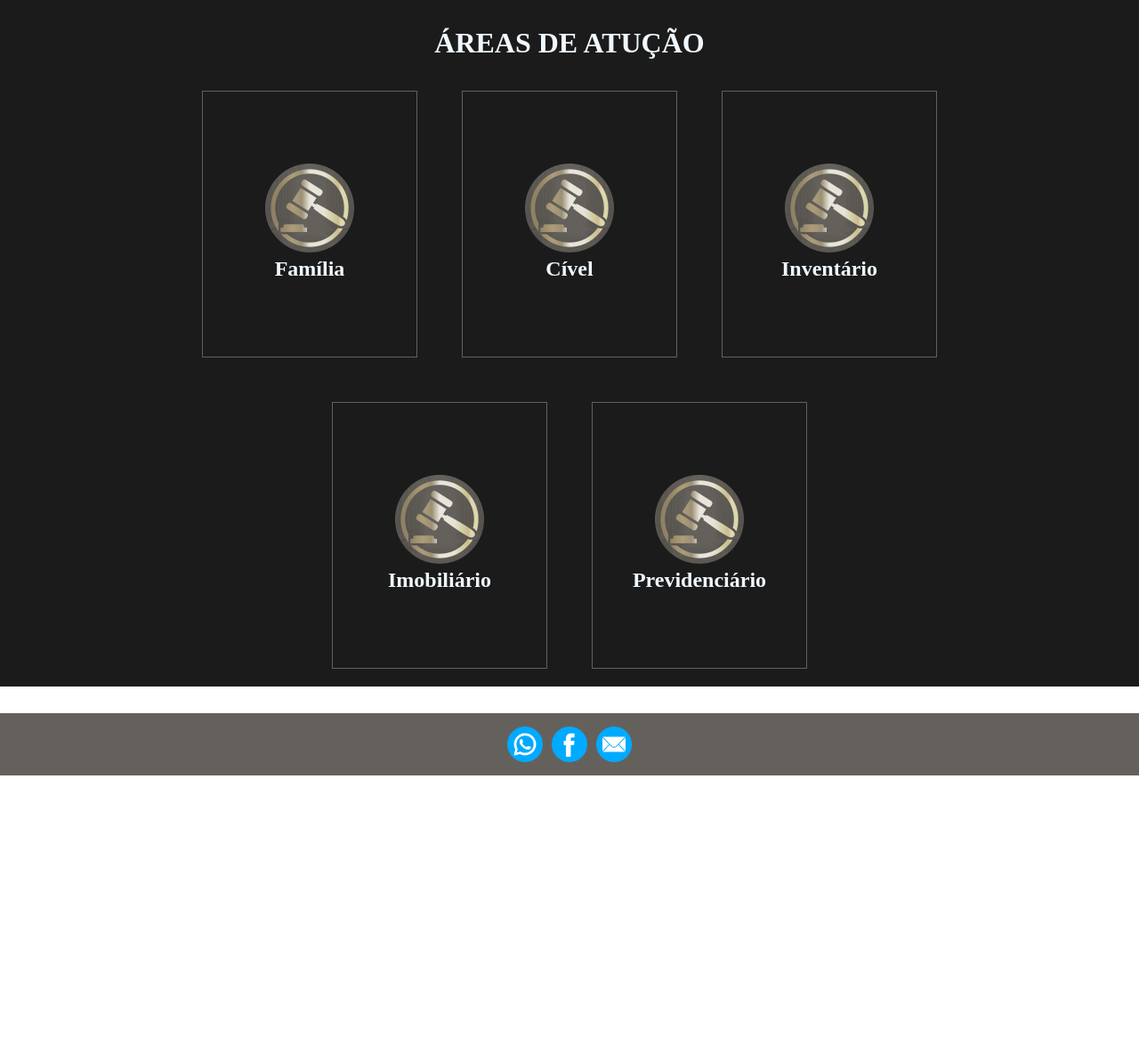
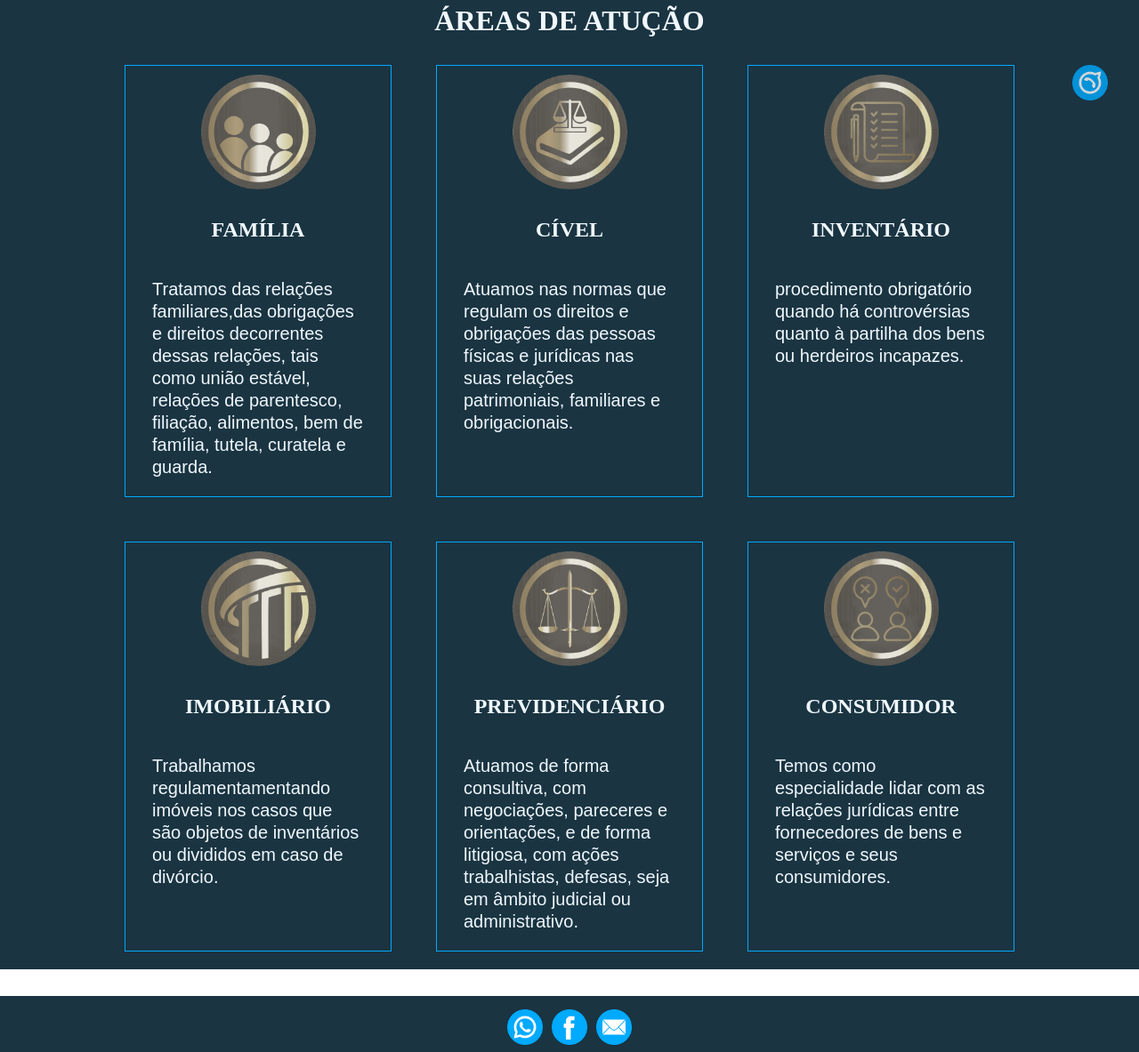
Before and after one commit to Rivaldo05/diegoAdv, a plain HTML site: page index.html in a window 1280 px wide. Shown: the part 652-1835 px from the top of the page at 89% size. Before the commit the page ends 1524 px from the top, so only its background shows below. Drawn offline with Linux system fonts and the light colour scheme.

Commit message:
Add files via upload

```diff
--- a/index.html
+++ b/index.html
@@ -16,8 +16,8 @@
             </a>
         </div>
         <div id="infoHeader">
-            <h1>Diego Santana Oliveira</h1>
-            <span>Advocacia</span>
+            <h1 class="tituloBranco">Diego Santana Oliveira</h1>
+            <span class="tituloBranco">Advocacia & Consultoria Jurídica</span>
         </div>
     </header>
 
@@ -26,9 +26,9 @@
             <article>
                 <h2>Quem Somos ?</h2>
 
-                <p>Nosso escritório foi fundado com a proposta de inovar no modo de operar o Direiro e se relacionar com seus clientes. Os princípios de responsabilidade, fidelidade, confiança, eficiência e capacidade profissional são os pilares que norteiam nosso trabalho.</p>
+                <p>Nosso escritório foi fundado com a proposta de inovar no modo de operar o direiro e se relacionar com seus clientes. Os princípios de responsabilidade, fidelidade, confiança, eficiência e capacidade profissional são os pilares que norteiam nosso trabalho.</p>
                 <p>Nos destacamos dentre os demais escritórios de advocacia por oferecer um atendimento totalmente personalizado e focado visando sempre a excelência.</p>
-                <P>Estamos em constante evolução Para agregar o maior valor possível aos nossos serviçoes para atingir nosso objetivo primordial de prestar, para todos os nosso clientes, um atendimento único e dedicado.</P>
+                <P>Estamos em constante evolução para agregar o maior valor possível aos nossos serviçoes para atingir nosso objetivo primordial de prestar, para todos os nosso clientes, um atendimento único e dedicado.</P>
 
                 <button class="contato">
                     <a href="https://contate.me/DiegoAdvocacia" target="_blank" rel="noopener noreferrer">Contato</a>
@@ -39,37 +39,51 @@
                 <div id="atuacaoConteiner">
                     <div class="autacao">
                         <div class="imgAtuacao">
-                            <img src="imagens/01.png" alt="">
+                            <img src="imagens/familia.png" alt="Imagem representando a área de atuação da família">
                         </div>
                         <h3 class="tituloBranco">Família</h3>
+                        <p class="tituloBranco">Tratamos das relações familiares,das obrigações e direitos decorrentes dessas relações, tais como união estável, relações de parentesco, filiação, alimentos, bem de família, tutela, curatela e guarda.</p>
                     </div>
 
                     <div class="autacao">
                         <div class="imgAtuacao">
-                            <img src="imagens/01.png" alt="">
+                            <img src="imagens/civel.png" alt="">
                         </div>
                         <h3 class="tituloBranco">Cível</h3>
+                        <p class="tituloBranco">Atuamos nas normas que regulam os direitos e obrigações das pessoas físicas e jurídicas nas suas relações patrimoniais, familiares e obrigacionais.</p>
                     </div>
 
                     <div class="autacao">
                         <div class="imgAtuacao">
-                            <img src="imagens/01.png" alt="">
+                            <img src="imagens/inventario.png" alt="">
                         </div>
                         <h3 class="tituloBranco">Inventário</h3>
+                        <p class="tituloBranco"> procedimento obrigatório quando há controvérsias quanto à partilha dos bens ou herdeiros incapazes.</p>
                     </div>
 
                     <div class="autacao">
                         <div class="imgAtuacao">
-                            <img src="imagens/01.png" alt="">
+                            <img src="imagens/imobiliario.png" alt="">
                         </div>
                         <h3 class="tituloBranco">Imobiliário</h3>
+                        <P class="tituloBranco">Trabalhamos regulamentamentando imóveis nos casos que são objetos de inventários ou divididos em caso de divórcio.</P>
                     </div>
 
                     <div class="autacao">
                         <div class="imgAtuacao">
-                            <img src="imagens/01.png" alt="">
+                            <img src="imagens/previdenciario.png" alt="">
                         </div>
                         <h3 class="tituloBranco">Previdenciário</h3>
+                        <p class="tituloBranco">Atuamos de forma consultiva, com negociações, pareceres e orientações, e de forma litigiosa, com ações trabalhistas, defesas, seja em âmbito judicial ou administrativo.</p>
+                    </div>
+
+                    <div class="autacao">
+                        <div class="imgAtuacao">
+                            <img src="imagens/consumidor.png" alt="">
+                        </div>
+                        <h3 class="tituloBranco">Consumidor</h3>
+                        <p class="tituloBranco">Temos como especialidade lidar com as relações jurídicas entre fornecedores de bens e serviços e seus consumidores.</p>
+
                     </div>
                 </div>
             </section>
@@ -81,17 +95,19 @@
     <footer>
         <div class="imgFooter">
             <a href="https://contate.me/DiegoAdvocacia" target="_blank" rel="noopener noreferrer"><img src="imagens/whatsapp.png" alt=""></a>
+        </div>
+
+        <div class="imgFooter">
+            <a href="https://web.facebook.com/diego.santana.1804109" target="_blank" rel="noopener noreferrer"><img src="imagens/facebook.png" alt=""></a>
+        </div>
+
+        <div class="imgFooter">
+            <a href="mailto:santanadiego.adv@gmail.com" target="_blank" rel="noopener noreferrer"><img src="imagens/o-email.png" alt=""></a>
 
         </div>
 
-        <div class="imgFooter">
-            <a href="http://" target="_blank" rel="noopener noreferrer"><img src="imagens/facebook.png" alt=""></a>
-
-        </div>
-
-        <div class="imgFooter">
-            <a href="http://" target="_blank" rel="noopener noreferrer"><img src="imagens/o-email.png" alt=""></a>
-
+        <div class="imgFooter" id="btfixo">
+            <a href="https://contate.me/DiegoAdvocacia" target="_blank" rel="noopener noreferrer"><img src="imagens/whatsapp.png" alt=""></a>
         </div>
     </footer>
 </body>
--- a/style.css
+++ b/style.css
@@ -1,22 +1,30 @@
+@import url('https://fonts.googleapis.com/css2?family=Source+Sans+Pro:wght@300&display=swap');
+@import url('https://fonts.googleapis.com/css2?family=Allura&display=swap');
+/*@import url('https://fonts.googleapis.com/css2?family=Tangerine:wght@700&display=swap');
+
+@import url('https://fonts.googleapis.com/css2?family=Dancing+Script:wght@500&display=swap');*/
+
 *{
     margin: 0;
     padding: 0;
     box-sizing: border-box;
     -moz-box-sizing: border-box;
     max-width: 100%;
+    font-family: Arial, Helvetica, sans-serif;
     font-size: 1em;
     list-style: none;
     text-decoration: none;
     border: none;
     background-color: transparent;
     color: rgb(0, 0, 0);
-    line-height: 1.5em;
+    line-height: 1.25em;
 }
-h2{
+h1, h2, h3{
     font-size: 2em;
     text-align: center;
     text-transform: uppercase;
     margin: 30px 0px;
+    font-family: 'Source-Sans-Pro';
 }
 p{
     width: 100%;
@@ -36,7 +44,7 @@ img{
     color: rgb(240, 248, 255);
 }
 header{
-    background-color: #64615c/*#103a53#1a3441*/;
+    background-color: #103a53 /*#1a3441*/;
     width: 100vw;
     padding: 10px;
     display: flex;
@@ -48,14 +56,14 @@ header{
     height: 100%;
     max-width: 70px;
 }
-#infoHeader > *{
-    color: rgb(240, 248, 255);
+#infoHeader > span{
     display: block;
+    font-family: 'Allura';
     text-align: center;
-    font-size: 1.25em;
+    font-size: 2em;
 }
 #infoHeader > h1{
-    font-size: 2em;
+    margin: 0;
     text-decoration: underline;
 }
 .contato{
@@ -74,7 +82,7 @@ header{
     color: rgb(240, 248, 255);
 }
 #secAreasAtuacao{
-    background-color: #1b1b1b/*#1a3441 #121b20*/;
+    background-color: #1a3441 /*#121b20*/;
     padding: 20px;
     margin: 30px 0;
 }
@@ -82,30 +90,32 @@ header{
     width: 100%;
     max-width: 1000px;
     margin: 0 auto;
-
-    /*display: grid;
-    grid-template-columns: repeat(auto-fit, minmax(200px,300px));
-    grid-template-rows: 300px;
-    grid-auto-rows: 300px;
-    justify-content: center;*/
-    display: flex;
-    flex-wrap: wrap;
+    display: grid;
+    grid-template-columns: repeat(auto-fit, minmax(200px, 300px));
     justify-content: center;
     align-items: center;
     gap: 50px;
+    box-sizing: border-box;
+
 }
 .autacao{
+    transition: 1s;
     display: flex;
     flex-direction: column;
-    justify-content: center;
+    justify-content: flex-start;
     align-items: center;
-    border: 1px solid #64615c/*#00A8FF #005281*/;
+    border: 1px solid #00A8FF /*#005281*/;
     padding: 10px 20px;
-    /*apagar no grid*/
     width: 100%;
-    max-width: 300px;
-    height: 300px;
-    flex-basis: content;
+    height: 100%;
+
+}
+.autacao:hover{
+    background-color: #005281;
+    border: none;
+}
+.autacao > p{
+    text-align: left;
 }
 .imgAtuacao{
     width: 50%;
@@ -117,11 +127,10 @@ header{
 
 footer{
     padding: 10px 20px;
-    background-color: #64615c/*#1a3441*/;
+    background-color:#1a3441;
     display: flex;
     justify-content: center;
     align-items: center;
-
 }
 .imgFooter{
     width: 50px;
@@ -131,16 +140,29 @@ footer{
 .imgFooter:hover{
     animation: giro 1s linear alternate-reverse;
 }
-
+#btfixo{
+    position: fixed;
+    right: 30px;
+    bottom: 30px;
+    animation: wpp 1s linear alternate infinite;
+}
 @keyframes giro {
     to{
         transform: rotate(360deg);
     }
 }
-
+@keyframes wpp {
+    to{
+        transform: rotate(-180deg);
+        opacity: .8;
+    }
+}
 @media screen  and (max-width:630px){
     p{
         font-size: 1em;
     }
+    #infoHeader > *{
+        font-size: 1.5em !important;
+    }
 
 }
```
Also changed, not shown: imagens/civel.png (added), imagens/consumidor.png (added), imagens/familia.png (added), imagens/imobiliario.png (added), imagens/inventario.png (added), imagens/previdenciario.png (added).
